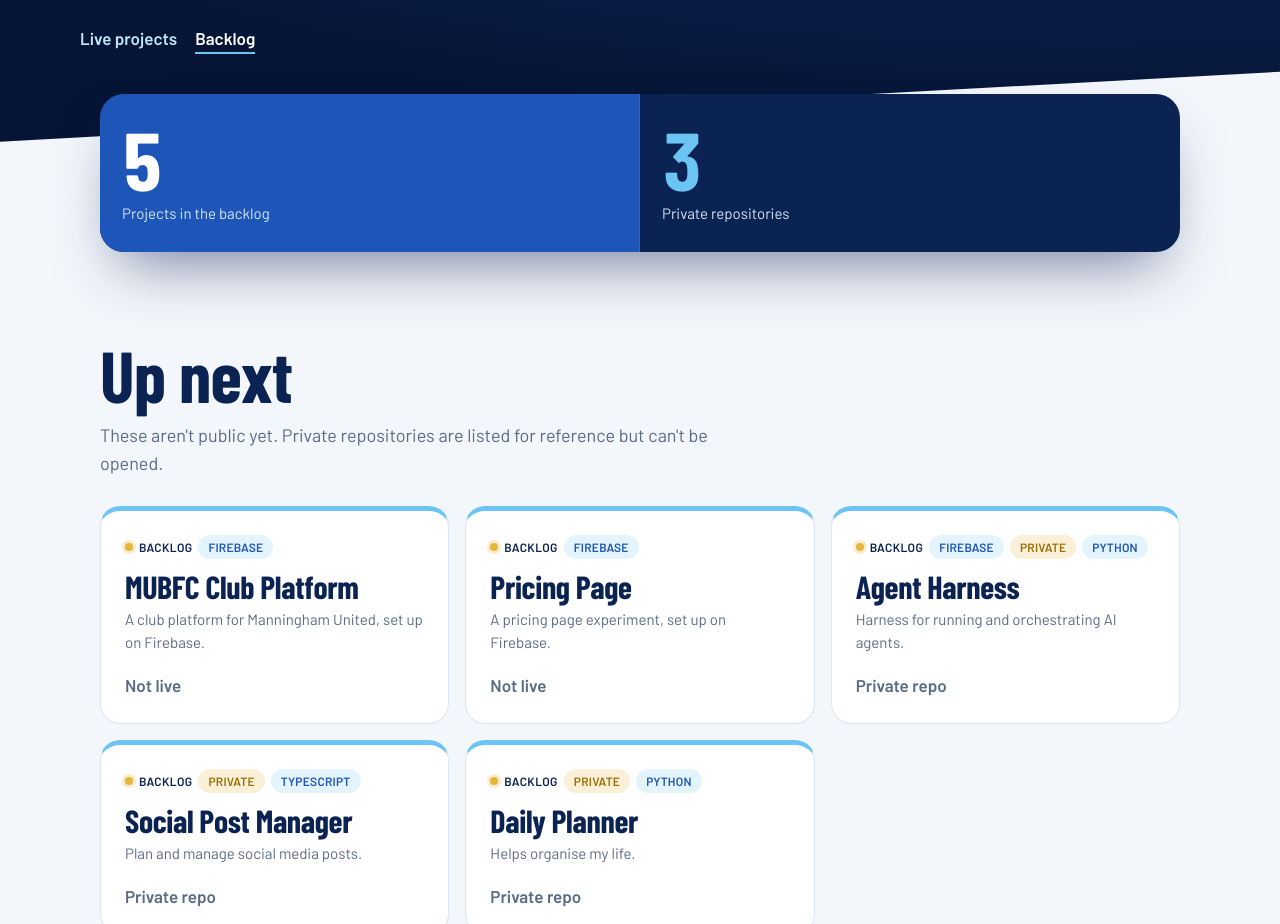
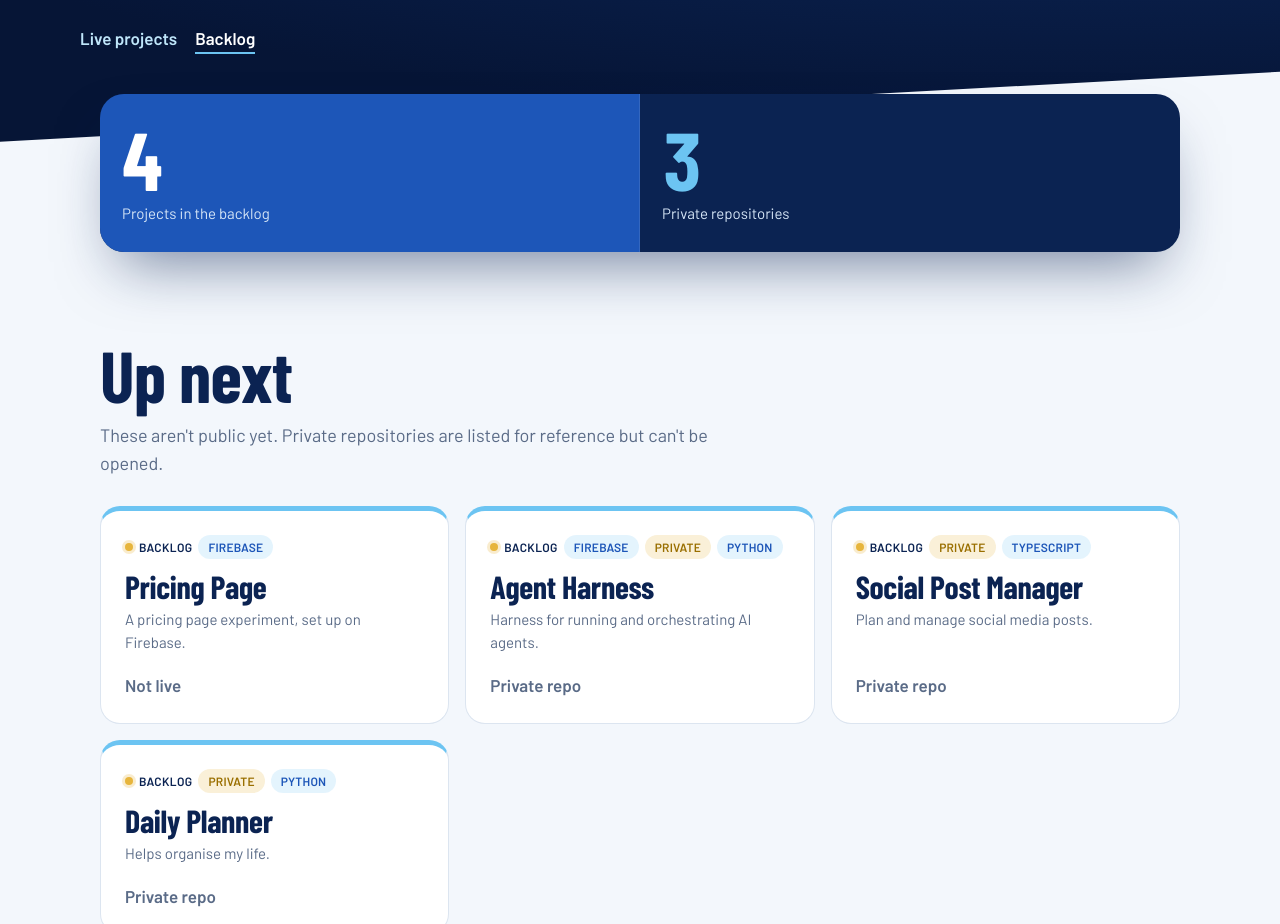
Before and after one commit to vmontuoro/vmontuoro.github.io, a plain HTML site: page backlog.html in a window 1280 px wide. Shown: the part 377-1301 px from the top of the page. Drawn offline with nearby package versions, Linux system fonts and the light colour scheme; a web font is replaced by a local one.

Commit message:
Add Grounds Manager to live projects and drop it from backlog
Co-Authored-By: Claude Sonnet 5.5 <noreply@anthropic.com>

```diff
--- a/backlog.html
+++ b/backlog.html
@@ -26,7 +26,7 @@
 <main class="wrap">
   <div class="numbers">
     <div class="wall" style="grid-template-columns:repeat(2,1fr)">
-      <div class="num feature"><b>5</b><span>Projects in the backlog</span></div>
+      <div class="num feature"><b>4</b><span>Projects in the backlog</span></div>
       <div class="num"><b>3</b><span>Private repositories</span></div>
     </div>
   </div>
@@ -36,13 +36,6 @@
     <p class="lede">These aren't public yet. Private repositories are listed for reference but can't be opened.</p>
 
     <div class="grid">
-
-      <div class="card">
-        <div class="badges"><span class="status off">Backlog</span><span class="badge">Firebase</span></div>
-        <h3>MUBFC Club Platform</h3>
-        <p>A club platform for Manningham United, set up on Firebase.</p>
-        <span class="go off">Not live</span>
-      </div>
 
       <div class="card">
         <div class="badges"><span class="status off">Backlog</span><span class="badge">Firebase</span></div>
```
Also changed, not shown: index.html (+8 -0 lines).
